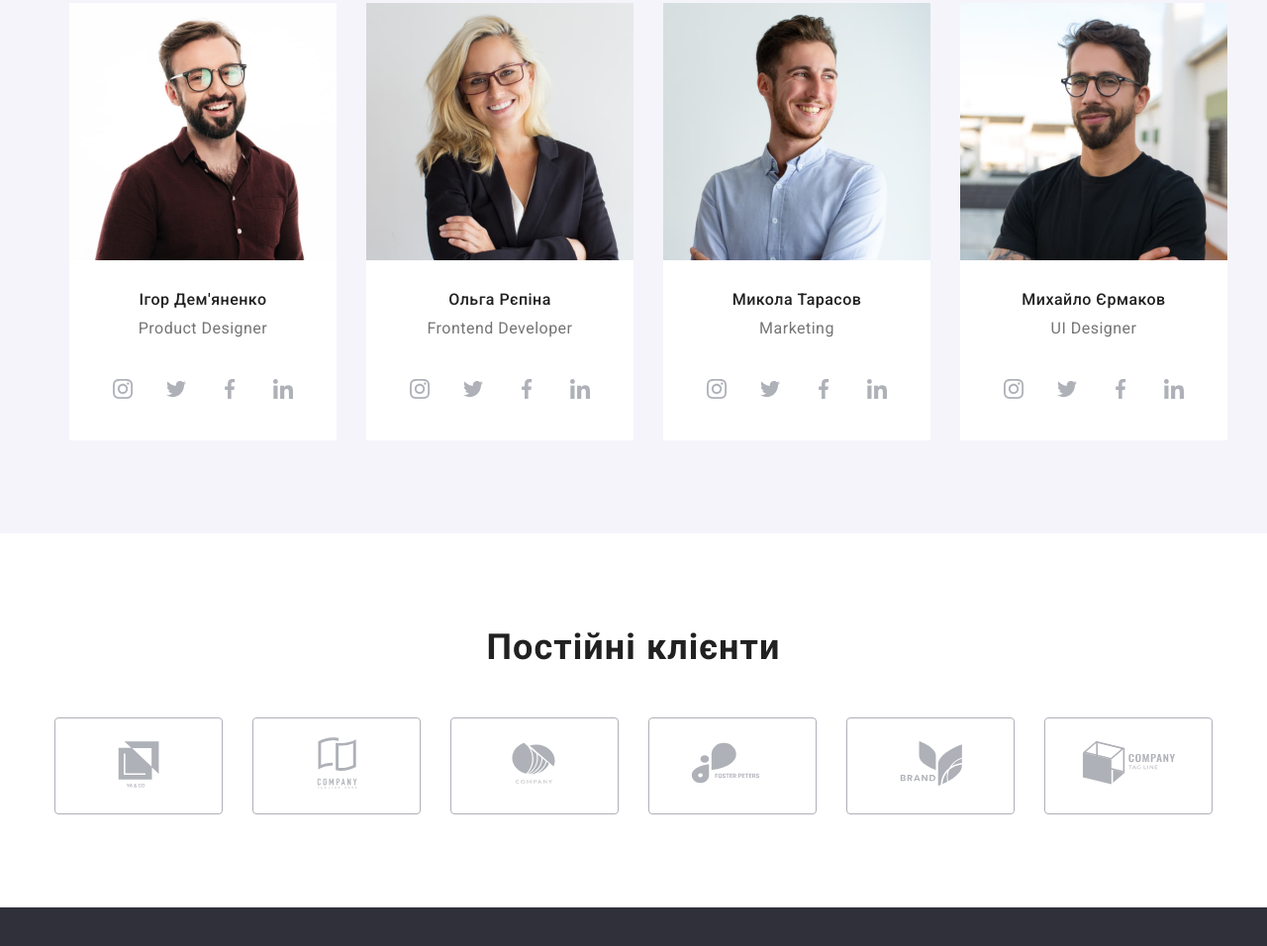
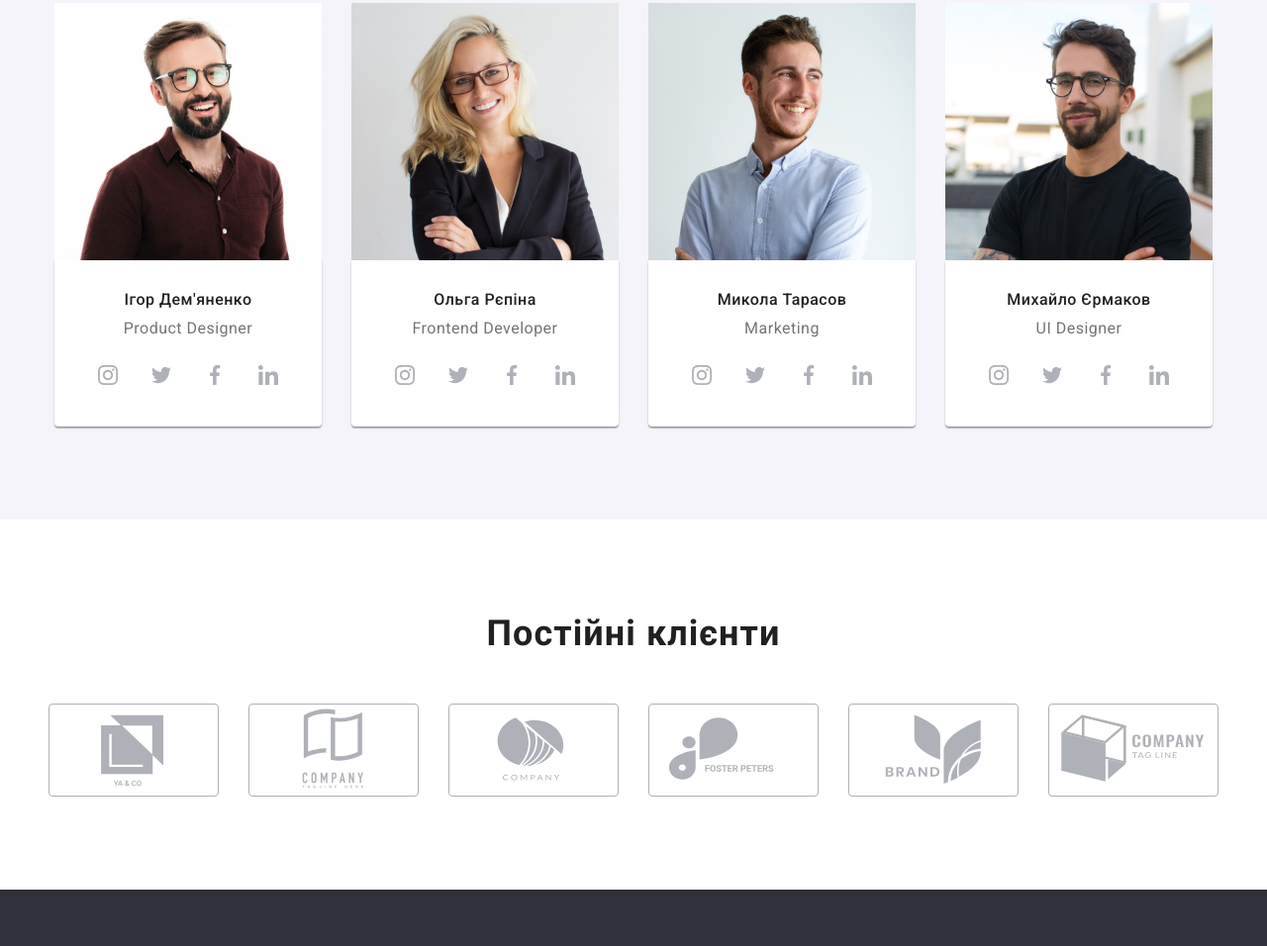
Before and after one commit to Horbunov-Yurii/goit-markup-hw-04, a plain HTML site: page index.html in a window 1280 px wide. Shown: the part 1808-2764 px from the top of the page at 99% size. Drawn offline with nearby package versions, Linux system fonts and the light colour scheme.

Commit message:
social and client links-styles

```diff
--- a/css/portfolio.css
+++ b/css/portfolio.css
@@ -39,6 +39,9 @@ h1, h2, h3, p, ul{
   /* outline: 1px solid red; */
 }
 
+.header {
+border-bottom: 1px solid #ECECEC;
+}
 
 
 .header .container {
@@ -195,6 +198,7 @@ display: flex;
 .card-item {
   margin-right: 30px;
   margin-bottom: 30px;
+  box-shadow: 0px 1px 1px rgba(0, 0, 0, 0.12), 0px 4px 4px rgba(0, 0, 0, 0.06), 1px 4px 6px rgba(0, 0, 0, 0.16);
   /* outline: 5px solid red; */
   /* box-shadow: 0px 4px 4px rgba(0, 0, 0, 0.25); */
 }
--- a/css/styles.css
+++ b/css/styles.css
@@ -284,16 +284,17 @@ display: flex;
 
 .team-list {
   display: flex;
-  max-width: 1200px;
+  /* max-width: 1200px;
   margin-right: auto;
-  margin-left: auto;
-  padding-right: 15px;
-  padding-left: 15px;
+  margin-left: auto; */
+  /* padding-right: 15px; */
+  /* padding-left: 15px; */
 }
 
 .team-item {
   margin-right: 30px;
   background-color: #FFFFFF;
+  width: 270px;
 }
 
 .team-item:last-child {
@@ -303,6 +304,9 @@ display: flex;
 .team-card {
   padding-top: 30px;
   padding-bottom: 30px;
+  box-shadow: 0px 1px 3px rgba(0, 0, 0, 0.12), 0px 1px 1px rgba(0, 0, 0, 0.14), 0px 2px 1px rgba(0, 0, 0, 0.2);
+border-radius: 0px 0px 4px 4px;
+
 }
 
 .team-name {
@@ -326,7 +330,7 @@ display: flex;
   display: flex;
   align-items: center;
   justify-content: center;
-  padding-bottom: 30px;
+  margin-top: 16px;
 }
 
 .social-item {
@@ -382,29 +386,37 @@ color: #212121;
 margin-bottom: 50px;
 }
 
+.clients-link {
+  display: flex;
+  align-items: center;
+  justify-content: center;
+  width: 100%;
+  height: 100%;
+   border: 1px solid #AFB1B8;
+  border-radius: 4px;
+  fill: #AFB1B8;
+}
+
 .clients-item {
-  width: 170px;
   margin-right: 30px;
-  border: 1px solid #AFB1B8;
-  border-radius: 4px;
-  padding: 16px 32px;
-
-  fill: #AFB1B8;
 }
 
 .clients-item:last-child {
   margin-right: 0;
 }
 
-.clients-item:hover,
-.clients-item:focus {
-border-color: var(--hover-color);
+.clients-link:hover,
+.clients-link:focus {
+ border-color: var(--hover-color);
 fill: var(--hover-color)
 }
 
 .clients-icon {
-  width: 106px;
-  height: 60px;
+   width: 170px;
+  height: 92px;
+
+  /* width: 106px;
+  height: 60px; */
 }
 
 /* подвал */
--- a/index.html
+++ b/index.html
@@ -164,8 +164,7 @@
               <div class="team-card">
                 <h3 class="team-name">Ігор Дем'яненко</h3>
                 <p class="team-function">Product Designer</p>
-              </div>
-                <ul class="team-social">
+                  <ul class="team-social">
                 <li class="social-item">
                   <a href="#" class="social-link">
                     <svg class="social-icon"  width="20" height="20">
@@ -195,6 +194,8 @@
                  </a>
                 </li>
                </ul>
+              </div>
+
             </li>
             <li class="team-item">
               <img
@@ -205,8 +206,7 @@
               <div class="team-card">
                 <h3 class="team-name">Ольга Рєпіна</h3>
                 <p class="team-function">Frontend Developer</p>
-              </div>
-               <ul class="team-social">
+                  <ul class="team-social">
                 <li class="social-item">
                    <a href="#" class="social-link"><svg class="social-icon"  width="20" height="20">
                    <use href="./images/symbol-defs.svg#icon-instagram"></use>
@@ -232,14 +232,15 @@
                  </a>
                 </li>
                </ul>
+              </div>
+
             </li>
             <li class="team-item">
               <img src="./images/marketing.jpg" alt="marketing" width="270" />
               <div class="team-card">
                 <h3 class="team-name">Микола Тарасов</h3>
                 <p class="team-function">Marketing</p>
-              </div>
-              <ul class="team-social">
+                    <ul class="team-social">
                 <li class="social-item">
                    <a href="#" class="social-link"><svg class="social-icon"  width="20" height="20">
                    <use href="./images/symbol-defs.svg#icon-instagram"></use>
@@ -265,6 +266,8 @@
                  </a>
                 </li>
                </ul>
+              </div>
+
             </li>
             <li class="team-item">
               <img
@@ -275,7 +278,6 @@
               <div class="team-card">
                 <h3 class="team-name">Михайло Єрмаков</h3>
                 <p class="team-function">UI Designer</p>
-              </div>
                <ul class="team-social">
                 <li class="social-item">
                    <a href="#" class="social-link"><svg class="social-icon" width="20" height="20">
@@ -302,6 +304,8 @@
                  </a>
                 </li>
                </ul>
+              </div>
+
             </li>
           </ul>
         </div>
```
